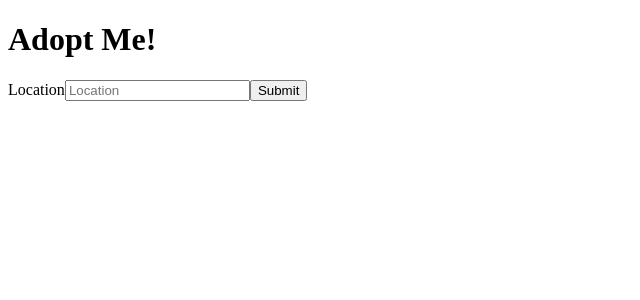
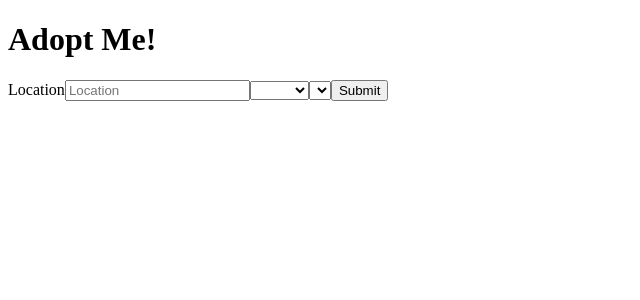
Before and after one commit to jackofalltradesprogrammer/frontend_masters_react_v7, a React (Vite) app in the folder ADOPT-ME/: page / in a window 1280 px wide. Shown: the top 300 px of the page, without its empty margins (0-640 px from the left). Built offline with nearby package versions, Linux system fonts and the light colour scheme.

Commit message:
animal and breed select fields

```diff
--- a/ADOPT-ME/src/SearchParams.js
+++ b/ADOPT-ME/src/SearchParams.js
@@ -1,8 +1,12 @@
 import { useState } from "react";
+
+const ANIMALS = ["bird", "cat", "dog", "rabbit", "reptile"];
 
 const SearchParams = () => {
   const [location, setLocation] = useState("");
   const [animal, setAnimal] = useState("");
+  const [breed, setBreed] = useState("");
+  const breeds = [];
 
   return (
     <div className="search-params">
@@ -16,6 +20,46 @@ const SearchParams = () => {
             onChange={(e) => setLocation(e.target.value)}
           />
         </label>
+        <label htmlFor="animal">
+          <select
+            id="animal"
+            value={animal}
+            onChange={(e) => {
+              setAnimal(e.target.value);
+              setBreed("");
+            }}
+            onBlur={(e) => {
+              setAnimal(e.target.value);
+              setBreed("");
+            }}
+          >
+            <option />
+            {ANIMALS.map((animal) => (
+              <option key={animal} value={animal}>
+                {animal}
+              </option>
+            ))}
+          </select>
+        </label>
+        <label htmlFor="breed">
+          <select
+            id="breed"
+            value={animal}
+            onChange={(e) => {
+              setBreed(e.target.value);
+            }}
+            onBlur={(e) => {
+              setBreed(e.target.value);
+            }}
+          >
+            <option />
+            {breeds.map((allBreed) => (
+              <option key={allBreed} value={allBreed}>
+                {allBreed}
+              </option>
+            ))}
+          </select>
+        </label>
         <button>Submit</button>
       </form>
     </div>
```
